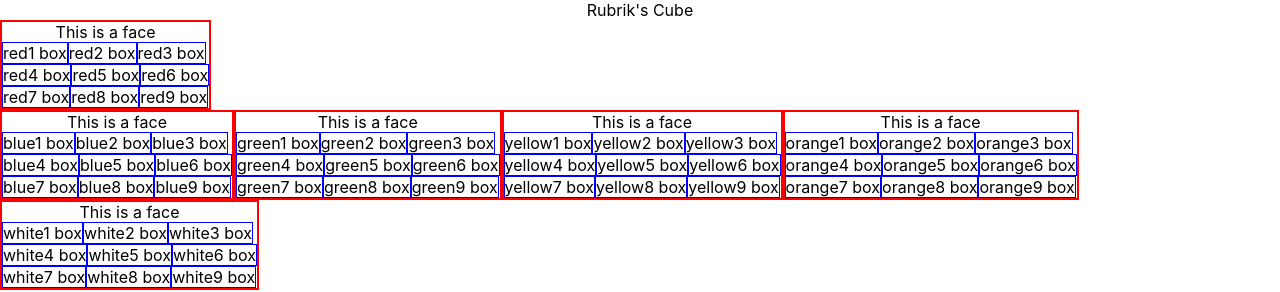
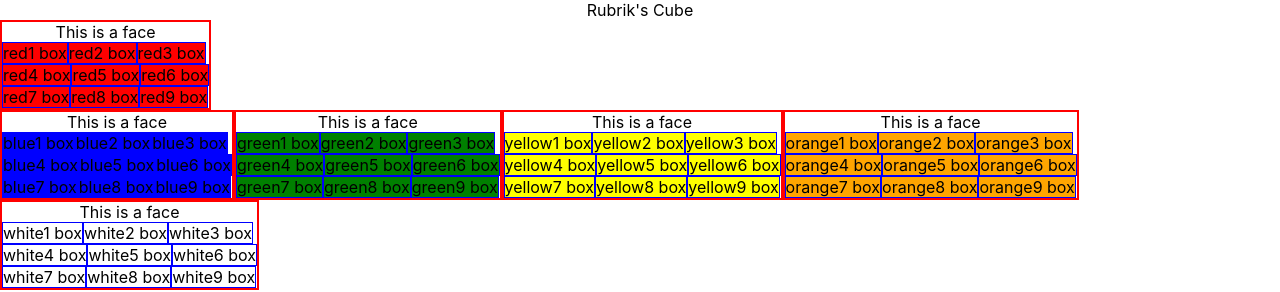
Before and after one commit to charlie-lu1/rubiks, a React (Create React App) app: page / in a window 1280 px wide. Shown: the top 292 px of the page. Built offline with nearby package versions, Linux system fonts and the light colour scheme.

Commit message:
added colors for box backgrounds

```diff
--- a/src/App.css
+++ b/src/App.css
@@ -17,29 +17,47 @@
   color: #61dafb;
 }
 
-.cube{
-
+.cube {
 }
 
-.top{
+.top {
   margin-left: 50px;
 }
 
-.middleFaces{
+.middleFaces {
   display: flex;
   flex-direction: row;
 }
 
-.this-is-a-face{
+.this-is-a-face {
   border: solid red 2px;
   width: fit-content;
 }
 
-.this-is-a-box{
+.this-is-a-box {
   border: solid blue 1px;
 }
 
-.rows{
+.rows {
   display: flex;
   flex-direction: row;
 }
+
+.yellow {
+  background: yellow;
+}
+.green {
+  background: green;
+}
+.orange {
+  background: orange;
+}
+.blue {
+  background: blue;
+}
+.red {
+  background: red;
+}
+.white {
+  background: white;
+}
--- a/src/components/Box.js
+++ b/src/components/Box.js
@@ -1,10 +1,6 @@
-import React from 'react'
+import React from "react";
 
-export default function Box({box}) {
-
-    return (
-        <div className="this-is-a-box">
-            {box} box
-        </div>
-    )
+export default function Box({ box }) {
+  const color = box.split(/(\d)/)[0];
+  return <div className={`this-is-a-box ${color}`}>{box} box</div>;
 }
```
